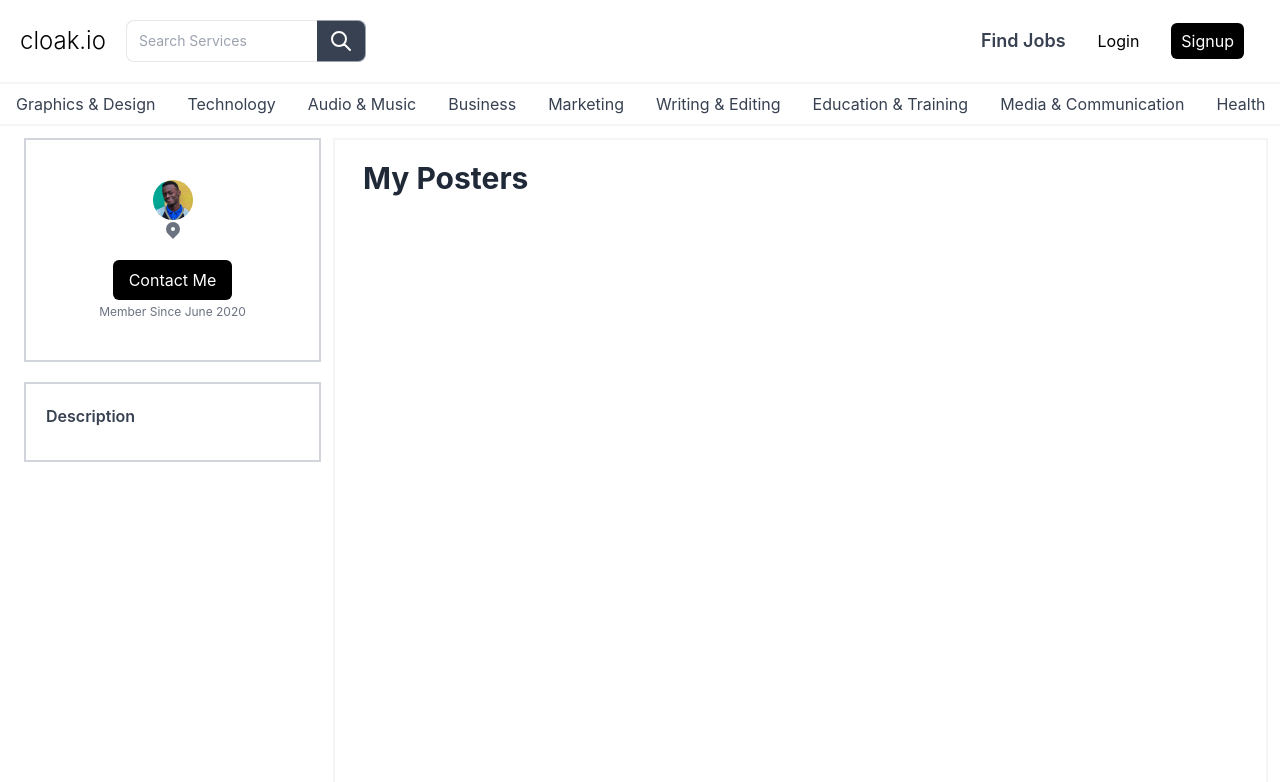
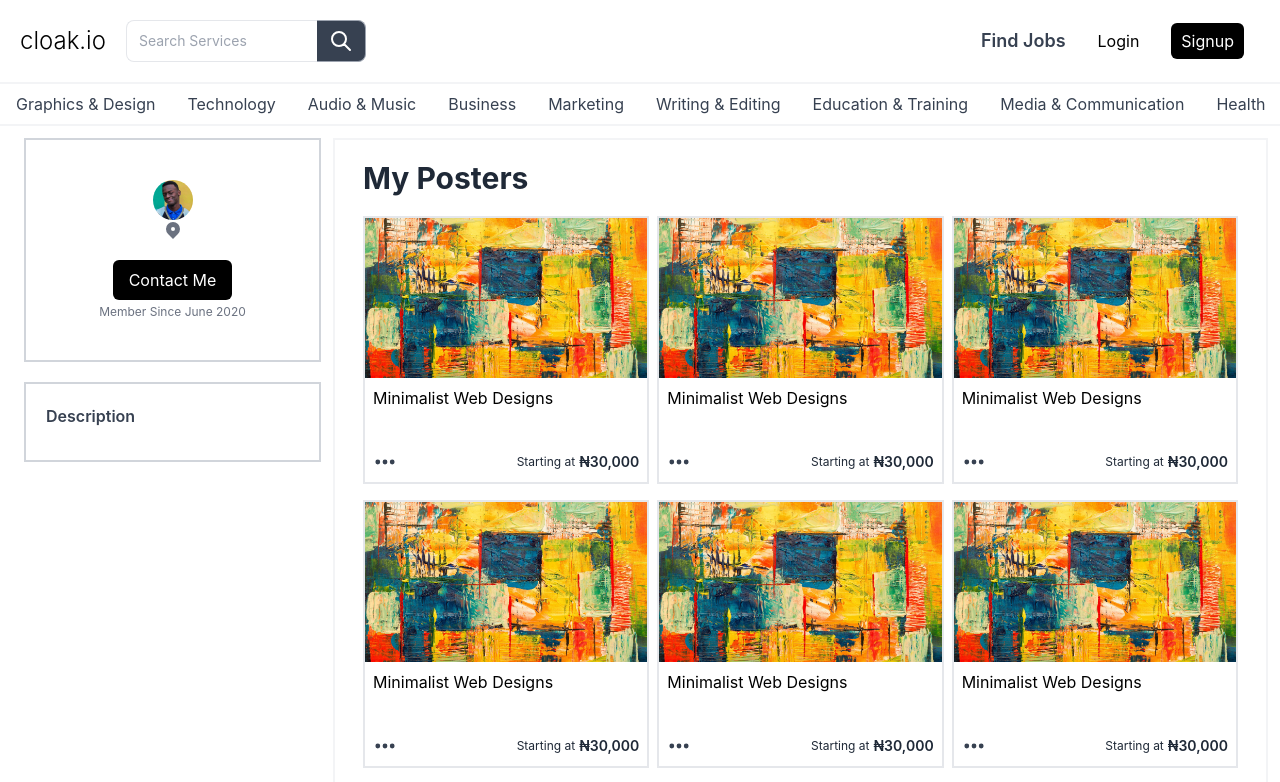
Before and after one commit to Olatokumbo/Cloak.io, a Next.js app: page /profile/1 in a window 1280 px wide. Shown: the top 782 px of the page. Built offline with nearby package versions, Linux system fonts and the light colour scheme; no server answers; the database is empty.

Commit message:
Designing the MyPosterCard

```diff
--- a/components/MyPosterCard.js
+++ b/components/MyPosterCard.js
@@ -0,0 +1,29 @@
+import Image from "next/image";
+import { DotsHorizontalIcon } from "@heroicons/react/solid";
+const MyPosterCard = () => {
+  return (
+    <div className="flex flex-col border-solid border-gray-200 border-2">
+      <div className="flex h-40 relative -z-1">
+        <Image
+          //   src={searched ? data.works : data.works[0]}
+          src="/wallpaper.jpg"
+          className="object-cover"
+          layout="fill"
+          loading="eager"
+        />
+      </div>
+      <div className="p-2">
+        <h1>Minimalist Web Designs</h1>
+        <div className="w-full flex justify-between items-center mt-10">
+          <DotsHorizontalIcon className="h-6 w-6 text-gray-700 cursor-pointer" />
+          <div className="flex items-center">
+            <h5 className="text-gray-800 mr-1 text-xs">Starting at</h5>
+            <h5 className="text-sm font-semibold text-gray-800">₦30,000</h5>
+          </div>
+        </div>
+      </div>
+    </div>
+  );
+};
+
+export default MyPosterCard;
--- a/pages/profile/[id].js
+++ b/pages/profile/[id].js
@@ -4,19 +4,20 @@ import { Avatar, makeStyles } from "@material-ui/core";
 import { LocationMarkerIcon } from "@heroicons/react/solid";
 import { fetchUser, getAllProfileId } from "../../redux/actions/profile";
 import { fetchPostersByUserId } from "../../redux/actions/posters";
+import MyPosterCard from "../../components/MyPosterCard";
 const useStyles = makeStyles((theme) => ({
   avatar: {
     marginLeft: theme.spacing(5),
     marginRight: theme.spacing(5),
   },
 }));
-const Profile = ({user}) => {
+const Profile = ({ user }) => {
   const classes = useStyles();
   return (
     <Layout>
       <CategoryList />
       <div className="flex p-3 flex-col md:flex-row">
-        <div className="flex-1 px-3 sticky h-screen top-5">
+        <div className="flex-1 px-3">
           <div className="flex flex-col justify-center items-center p-10 w-full border-solid border-gray-300 border-2">
             <Avatar src="/davidO.jpg" className={classes.avatar} />
             <h1>{user.displayName}</h1>
@@ -31,17 +32,25 @@ const Profile = ({user}) => {
           </div>
           <div className="flex flex-col p-5 w-full border-solid border-gray-300 border-2 mt-5">
             <h1 className="font-semibold text-gray-700 mb-3">Description</h1>
-            <h5 className="text-sm">
-              {user.description}
-            </h5>
+            <h5 className="text-sm">{user.description}</h5>
           </div>
         </div>
-        <div className="flex-1 md:flex-2 lg:flex-3 h-screen w-full p-5 border-solid border-gray-100 border-2">
+        <div className="flex-1 md:flex-2 lg:flex-3 min-h-screen w-full p-5 border-solid border-gray-100 border-2">
           <h1 className="text-3xl font-bold text-gray-800 ml-2">My Posters</h1>
-          <div className="mb-5 w-full px-2 grid gap-x-2 gap-y-4 grid-cols-1 sm:grid-cols-2 md:grid-cols-3 lg:grid-cols-4 xl:grid-cols-5 2xl:grid-cols-5">
+          <div className="my-5 w-full px-2 grid gap-x-2 gap-y-4 grid-cols-1 sm:grid-cols-1 md:grid-cols-2 lg:grid-cols-3">
             {/* {posters.map((poster)=>(
               <
             ))} */}
+            <MyPosterCard />
+            <MyPosterCard />
+            <MyPosterCard />
+            <MyPosterCard />
+            <MyPosterCard />
+            <MyPosterCard />
+            <MyPosterCard />
+            <MyPosterCard />
+            <MyPosterCard />
+            <MyPosterCard />
           </div>
         </div>
       </div>
@@ -72,7 +81,7 @@ export const getStaticProps = async (context) => {
   return {
     props: {
       user,
-      posters
+      posters,
     },
   };
 };
```
